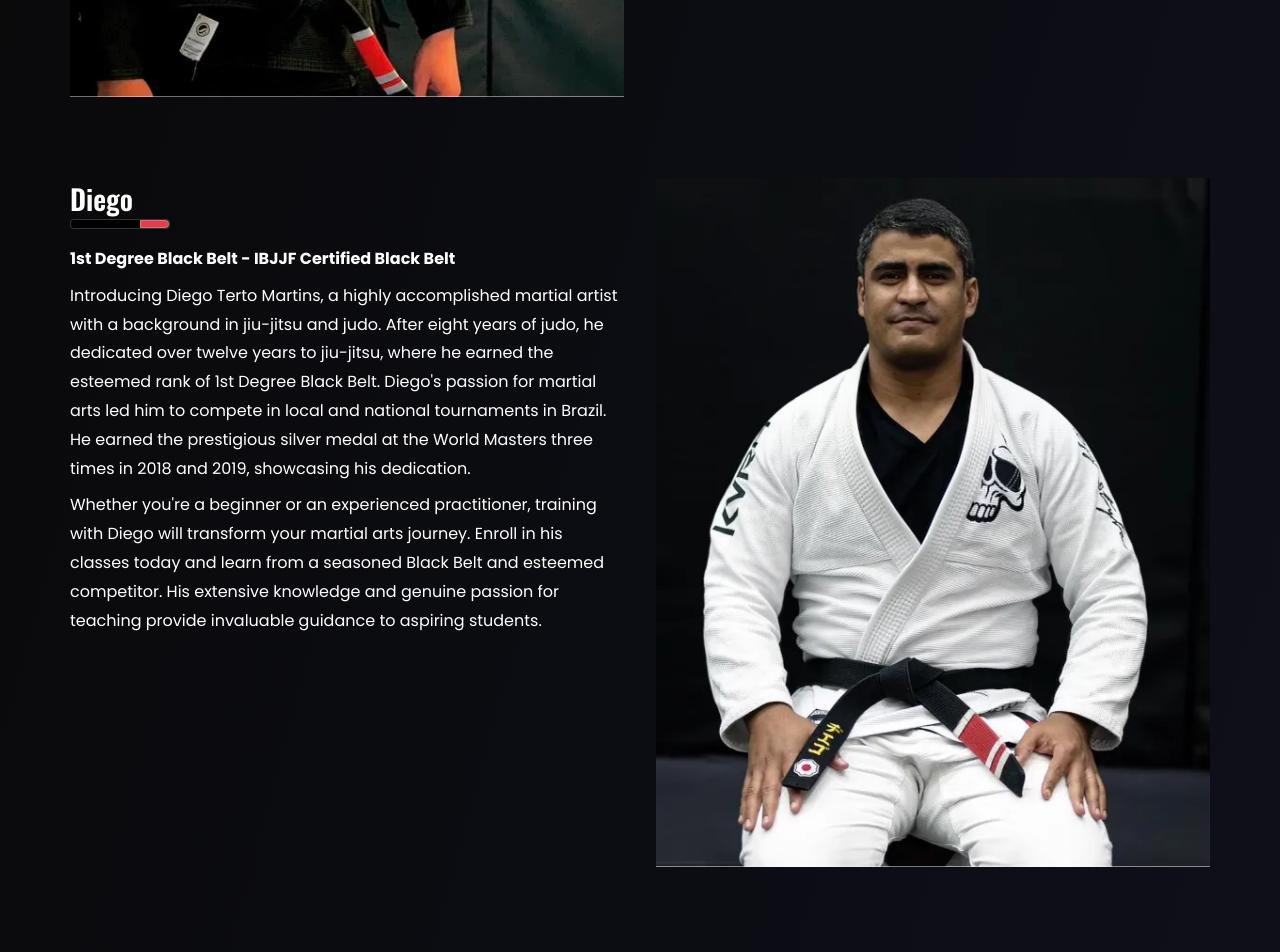
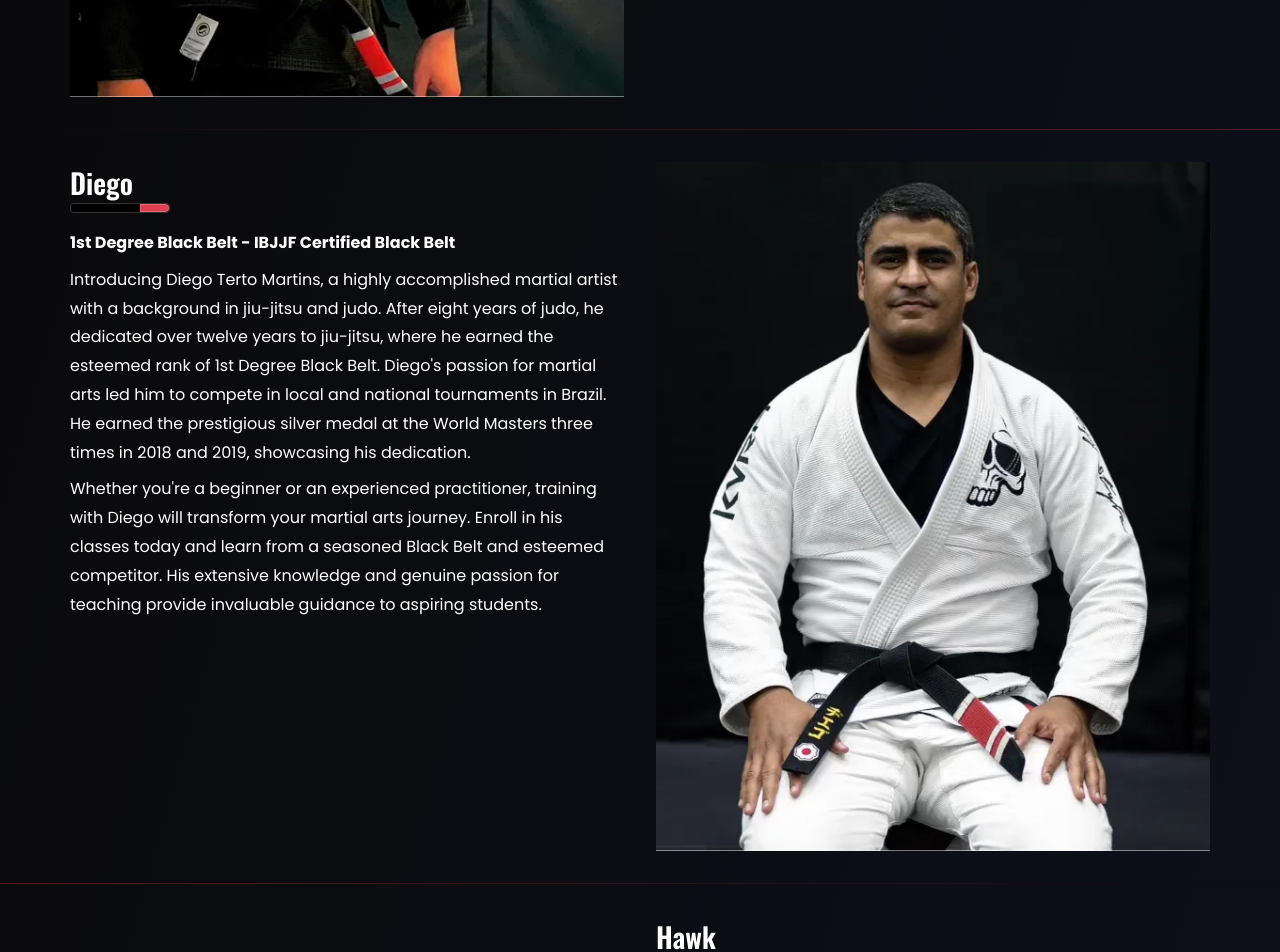
Before and after one commit to DTM10/enhanced-bjj, a React (Vite) app: page /team in a window 1280 px wide. Shown: the part 820-1772 px from the top of the page. Built offline with nearby package versions, Linux system fonts and the light colour scheme.

Commit message:
Fix divider on team page

```diff
--- a/src/components/Divider/Divider.module.scss
+++ b/src/components/Divider/Divider.module.scss
@@ -3,17 +3,12 @@
 .divider-left {
   height: 0.5px;
   background: $gradient-red-black-45;
-  &.team {
-    margin: $space-sm 0;
-    z-index: 300;
-  }
+  width: 100%;
 }
 .divider-right {
   height: 0.5px;
   background: $gradient-black-red-45;
-  &.team {
-    margin: $space-sm 0;
-  }
+  width: 100%;
 }
 
 // @keyframes gradientGlow {
--- a/src/pages/Team/Team.jsx
+++ b/src/pages/Team/Team.jsx
@@ -194,10 +194,12 @@ export default function Team() {
               imgPosition={index % 2 === 0 || index === 0 ? '' : 'right'}
               variant="team"
             />
-            <Divider
-              side={index % 2 === 0 || index === 0 ? 'left' : 'right'}
-              variant="team"
-            />
+            {index !== team.length - 1 && (
+              <Divider
+                side={index % 2 === 0 || index === 0 ? 'right' : 'left'}
+                variant="team"
+              />
+            )}
           </>
         ))}
       </div>
--- a/src/pages/Team/Team.module.scss
+++ b/src/pages/Team/Team.module.scss
@@ -10,6 +10,7 @@
   .team-container {
     width: 100%;
     padding-top: $space-lg;
+    padding-bottom: $space-lg;
     .team-title {
       padding: 0 $mobile-padding;
       margin-bottom: $space-md;
```
